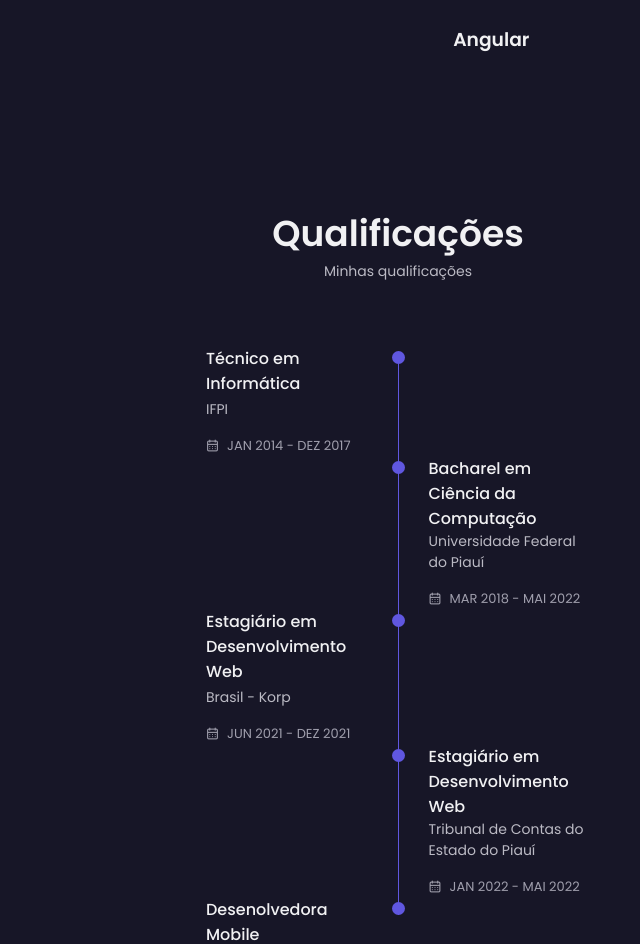
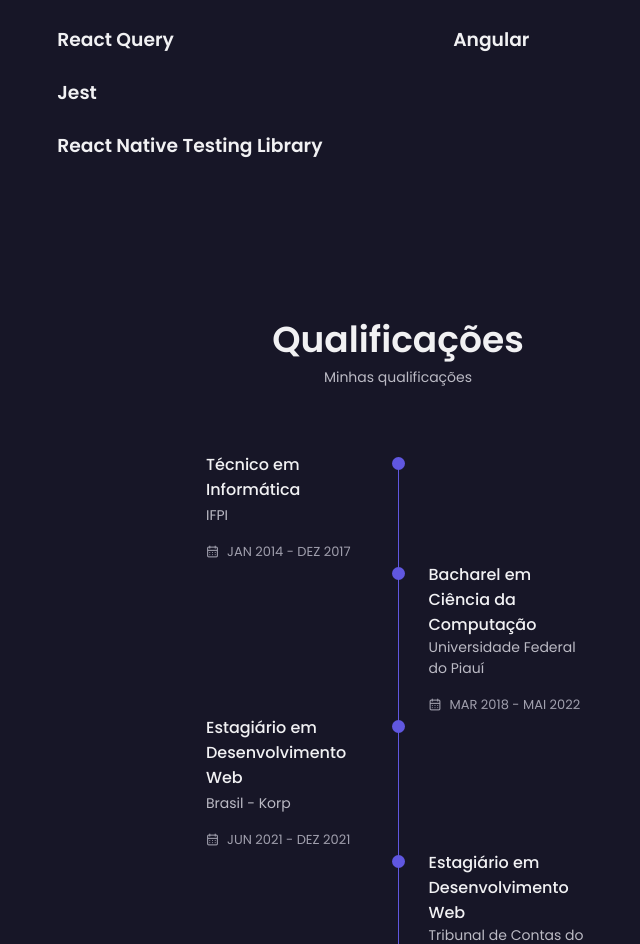
Before and after one commit to giselesousar/giselesousar.github.io, a React (Create React App) app: page / in a window 1280 px wide. Shown: the part 1828-2772 px from the top of the page, without its empty margins (242-882 px from the left). Built offline with nearby package versions, Linux system fonts and the light colour scheme.

Commit message:
updating resume

```diff
--- a/src/pages/Qualification/index.tsx
+++ b/src/pages/Qualification/index.tsx
@@ -89,7 +89,7 @@ const Qualification = () => {
 
             <div className="qualification__data">
               <div>
-                <h3 className="qualification__title">Desenolvedora Mobile</h3>
+                <h3 className="qualification__title">Desenvolvedora Mobile</h3>
                 <span className="qualification__subtitle">Brasil - Nav9</span>
                 <div className="qualification__calendar">
                   <i className="uil uil-calendar-alt calendar__icon"></i>
--- a/src/pages/Skills/index.tsx
+++ b/src/pages/Skills/index.tsx
@@ -29,6 +29,15 @@ const Skills = () => {
             </div>
             <div className="skills__data">
               <h3 className="skills__name">Expo</h3>
+            </div>
+            <div className="skills__data">
+              <h3 className="skills__name">React Query</h3>
+            </div>
+            <div className="skills__data">
+              <h3 className="skills__name">Jest</h3>
+            </div>
+            <div className="skills__data">
+              <h3 className="skills__name">React Native Testing Library</h3>
             </div>
           </div>
         </div>
```
Also changed, not shown: 1 other file (tests, documents, lock files or other folders).
